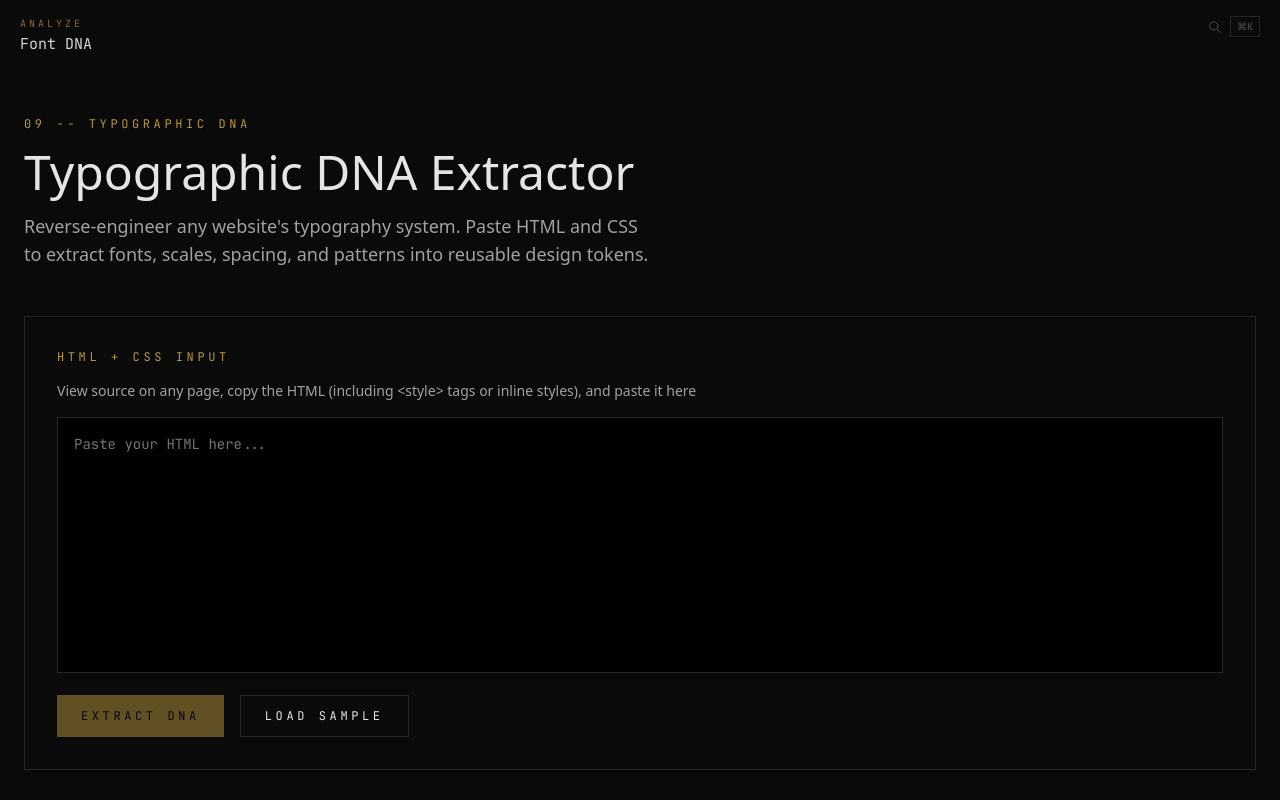
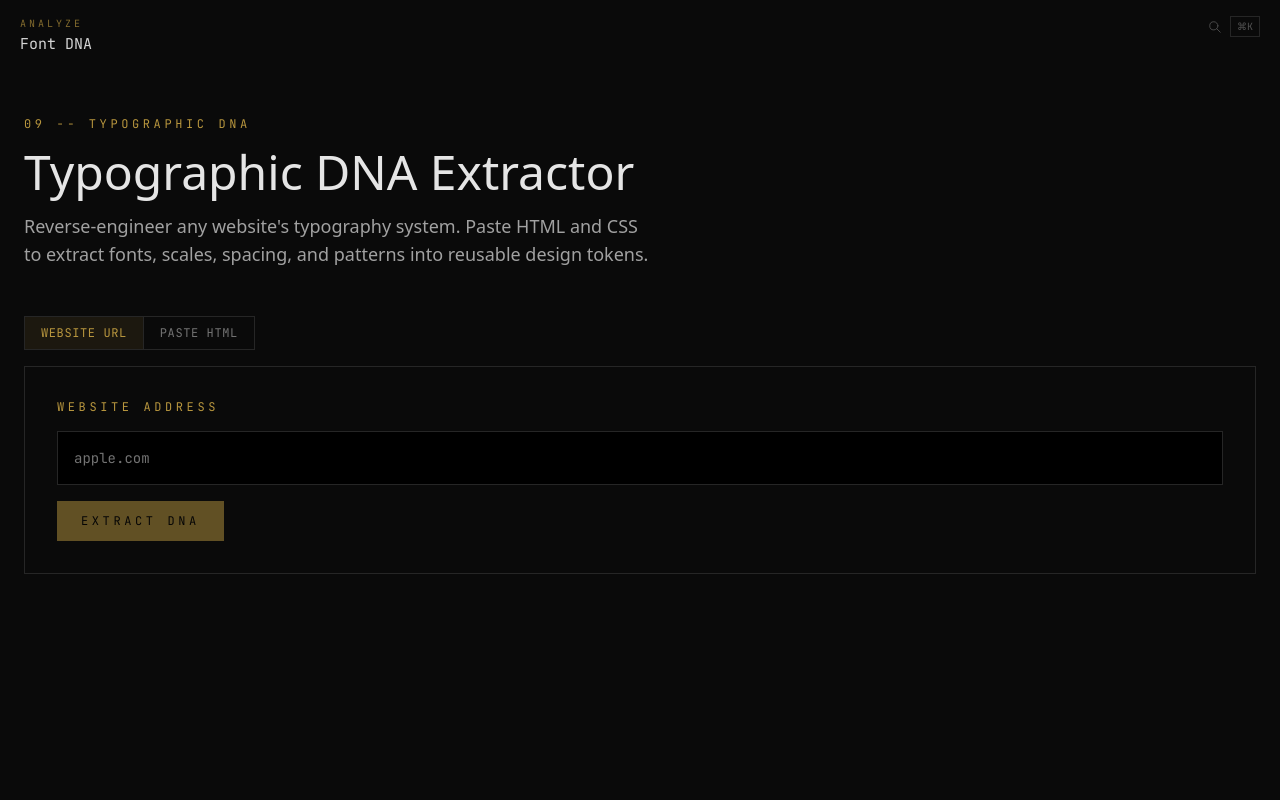
Before and after one commit to speedwarnsf/web-typography, a Next.js app: page /dna in a window 1280 px wide. Shown: the top 800 px of the page. Built offline with nearby package versions, Linux system fonts and the light colour scheme; a web font is replaced by a local one.

Commit message:
Font DNA: add URL input mode — type apple.com to extract typography

```diff
--- a/src/app/dna/page.tsx
+++ b/src/app/dna/page.tsx
@@ -73,14 +73,43 @@ interface ExtractedDNA {
 
 export default function DNAPage() {
   const [htmlInput, setHtmlInput] = useState('')
+  const [urlInput, setUrlInput] = useState('')
+  const [inputMode, setInputMode] = useState<'url' | 'html'>('url')
   const [extractedDNA, setExtractedDNA] = useState<ExtractedDNA | null>(null)
   const [isExtracting, setIsExtracting] = useState(false)
+  const [fetchError, setFetchError] = useState('')
 
   const loadSample = () => {
     setHtmlInput(SAMPLE_HTML)
   }
 
-  const extractDNA = () => {
+  const extractDNA = async () => {
+    setFetchError('')
+    if (inputMode === 'url') {
+      const url = urlInput.trim()
+      if (!url) return
+      setIsExtracting(true)
+      try {
+        const normalizedUrl = url.match(/^https?:\/\//) ? url : `https://${url}`
+        const res = await fetch(`/api/fetch-url?url=${encodeURIComponent(normalizedUrl)}`)
+        if (!res.ok) {
+          const data = await res.json().catch(() => ({}))
+          throw new Error(data.error || `Failed to fetch (${res.status})`)
+        }
+        const { html } = await res.json()
+        setIsExtracting(false)
+        runExtraction(html)
+      } catch (err: any) {
+        setFetchError(err.message || 'Failed to fetch URL')
+        setIsExtracting(false)
+      }
+    } else {
+      if (!htmlInput.trim()) return
+      runExtraction(htmlInput)
+    }
+  }
+
+  const runExtraction = (html: string) => {
     setIsExtracting(true)
 
     // Create hidden iframe
@@ -91,7 +120,7 @@ export default function DNAPage() {
     iframe.style.height = '800px'
     document.body.appendChild(iframe)
 
-    iframe.srcdoc = htmlInput
+    iframe.srcdoc = html
 
     iframe.onload = () => {
       try {
@@ -455,7 +484,48 @@ export default function DNAPage() {
         </div>
 
         {/* Input Section */}
-        <div className="border border-neutral-800 bg-neutral-950/50 p-8 mb-8">
+        <div className="mb-8 space-y-4">
+          {/* Mode toggle */}
+          <div className="flex gap-0 border border-neutral-800 w-fit">
+            <button
+              onClick={() => setInputMode('url')}
+              className={`px-4 py-2 font-mono text-xs uppercase tracking-wider transition-colors border-r border-neutral-800 ${
+                inputMode === 'url'
+                  ? 'bg-[#B8963E]/10 text-[#B8963E]'
+                  : 'text-neutral-500 hover:text-neutral-300'
+              }`}
+            >
+              Website URL
+            </button>
+            <button
+              onClick={() => setInputMode('html')}
+              className={`px-4 py-2 font-mono text-xs uppercase tracking-wider transition-colors ${
+                inputMode === 'html'
+                  ? 'bg-[#B8963E]/10 text-[#B8963E]'
+                  : 'text-neutral-500 hover:text-neutral-300'
+              }`}
+            >
+              Paste HTML
+            </button>
+          </div>
+
+          <div className="border border-neutral-800 bg-neutral-950/50 p-8">
+            {inputMode === 'url' ? (
+              <>
+                <label className="block font-mono text-xs uppercase tracking-[0.3em] text-[#B8963E] mb-4">
+                  Website Address
+                </label>
+                <input
+                  type="text"
+                  value={urlInput}
+                  onChange={(e) => setUrlInput(e.target.value)}
+                  onKeyDown={(e) => e.key === 'Enter' && extractDNA()}
+                  placeholder="apple.com"
+                  className="w-full bg-black border border-neutral-800 text-neutral-200 p-4 font-mono text-sm focus:outline-none focus:border-[#B8963E] mb-4"
+                />
+              </>
+            ) : (
+              <>
                 <label className="block font-mono text-xs uppercase tracking-[0.3em] text-[#B8963E] mb-4">
                   HTML + CSS Input
                 </label>
@@ -468,20 +538,30 @@ export default function DNAPage() {
                   placeholder="Paste your HTML here..."
                   className="w-full h-64 bg-black border border-neutral-800 text-neutral-200 p-4 font-mono text-sm resize-none focus:outline-none focus:border-[#B8963E] mb-4"
                 />
+              </>
+            )}
+
+            {fetchError && (
+              <p className="text-red-400 text-sm font-mono mb-4">{fetchError}</p>
+            )}
+
             <div className="flex gap-4">
               <button
                 onClick={extractDNA}
-              disabled={!htmlInput || isExtracting}
+                disabled={(inputMode === 'url' ? !urlInput.trim() : !htmlInput.trim()) || isExtracting}
                 className="px-6 py-3 bg-[#B8963E] text-black font-mono text-xs uppercase tracking-[0.3em] disabled:opacity-50 disabled:cursor-not-allowed hover:bg-[#d4ab4a] transition-colors"
               >
-              {isExtracting ? 'Extracting...' : 'Extract DNA'}
+                {isExtracting ? 'Fetching & Extracting...' : 'Extract DNA'}
               </button>
+              {inputMode === 'html' && (
                 <button
                   onClick={loadSample}
                   className="px-6 py-3 border border-neutral-800 text-neutral-200 font-mono text-xs uppercase tracking-[0.3em] hover:border-[#B8963E] hover:text-[#B8963E] transition-colors"
                 >
                   Load Sample
                 </button>
+              )}
+            </div>
           </div>
         </div>
 
```
Lines whose indentation alone changed are shown as unchanged.
